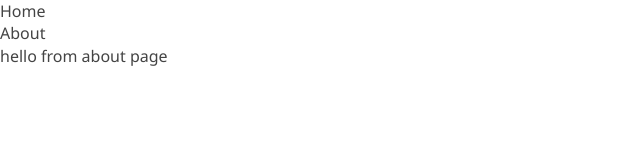
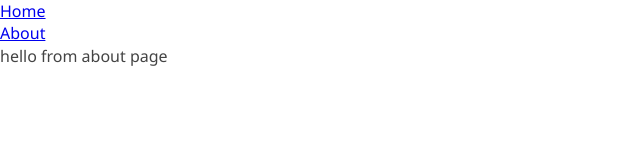
Before and after one commit to dgcuenca/react-todo-app, a React (Create React App) app: page /about in a window 1280 px wide. Shown: the top 160 px of the page, without its empty margins (0-640 px from the left). Built offline with nearby package versions, Linux system fonts and the light colour scheme.

Commit message:
Link to their respectives pages using Link
But here, we are not able to tell what page we are by looking at the links or inspect the element in the DevTools.

```diff
--- a/src/functionBased/components/navbar.js
+++ b/src/functionBased/components/navbar.js
@@ -1,4 +1,5 @@
 import React from "react"
+import { Link } from "react-router-dom"
 
 const Navbar = () => {
 
@@ -19,7 +20,10 @@ const Navbar = () => {
     <nav className="navBar">
       <ul>
         {links.map(link => {
-          return <li key={link.id}>{link.text}</li>
+          return (
+            <li key={link.id}>
+              <Link to={link.path}>{link.text}</Link>
+            </li>)
         })}
       </ul>
     </nav>
```
